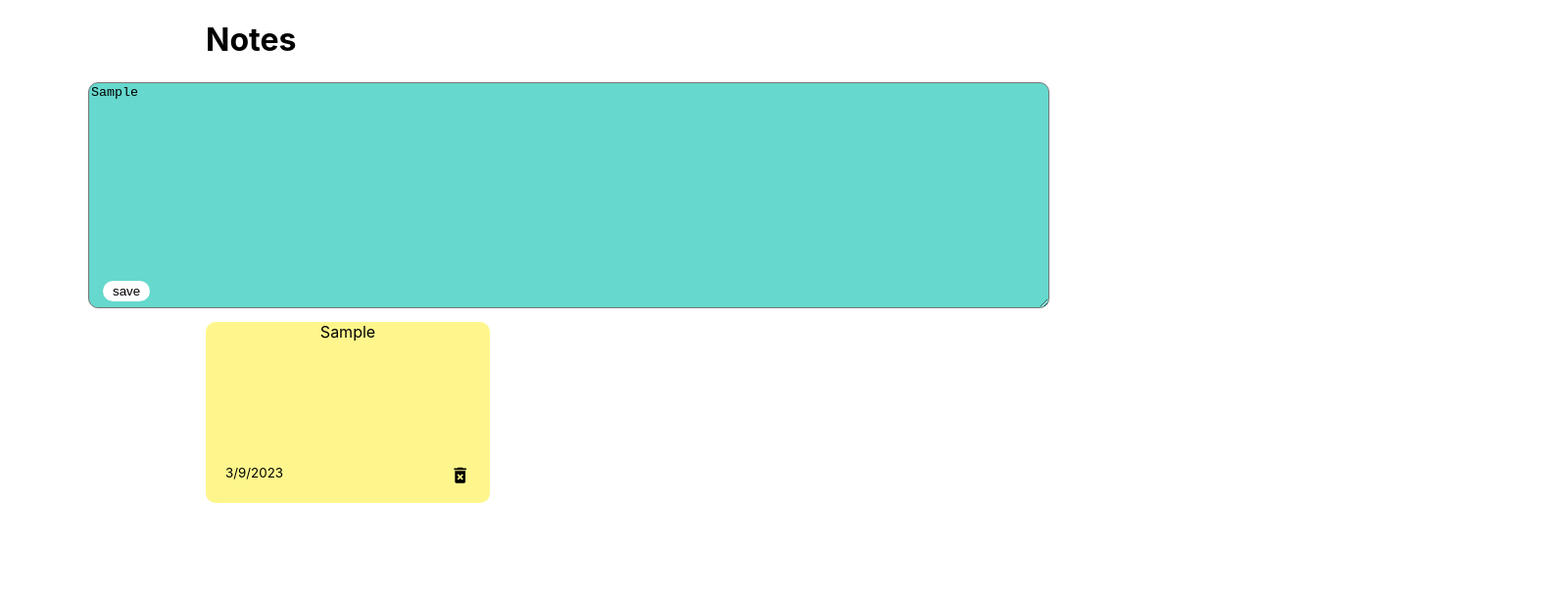
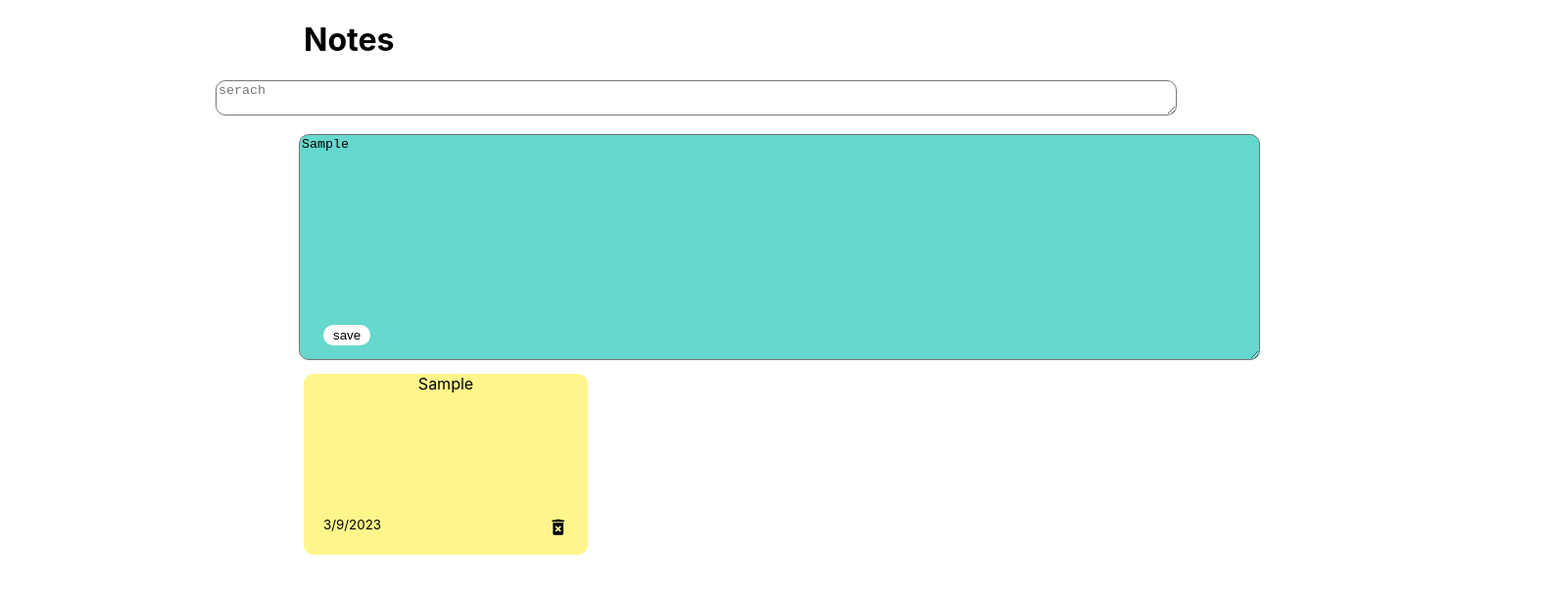
Before and after one commit to Saiteja-21/Notetaking, a React (Create React App) app in the folder myapp/: page / in a window 1280 px wide. Both pictures are taken after typing "Sample" into the empty fields and a click on the button "save". Shown: the top 606 px of the page at 98% size, 1586 px wide, since content can reach past the window. Built offline with nearby package versions, Linux system fonts and the light colour scheme.

Commit message:
addedlaststep

```diff
--- a/myapp/src/App.js
+++ b/myapp/src/App.js
@@ -3,27 +3,79 @@ import './App.css';
 import Header from './components/Header';
 import Addnote from './components/Addnote';
 import Notelist from './components/Notelist';
+import Search from './components/Search';
+import { useEffect, useState } from 'react';
+import {v4 as uuid} from "uuid";
 
 function App() {
+  const [text,settext]=useState('');
+  const [arr,setarr]=useState([]);
+  const [search,setsearch]=useState('');
+  const [delnote,setdelnote]=useState();
+
+
+  useEffect(()=>{
+
+  const og=localStorage.getItem('a');
+  const og2=JSON.parse(og);
+  if(og2!==null)
+  setarr(og2);
+  // console.log(og2);
+
+  },[]);
+  useEffect(()=>{
+    localStorage.setItem('a',JSON.stringify( arr));
+
+
+  },[arr]);
+
+  const usertext=(e)=>{
+     settext(e.target.value);
+  }
+  const onSave=()=>{
+    const obj={id:uuid(),
+                t:text}
+    settext('');
+    setarr([obj,...arr]);
+
+
+  }
+  const searchUserinput=(e)=>{
+    setsearch(e.target.value)
+
+  }
+  const deletenotes=(id)=>{
+    setdelnote(id);
+    console.log(delnote);
+
+   const arr2=arr.filter((ele)=>ele.id!=id)
+   setarr(arr2)
+
+
+
+  }
+
+
+
+  const originalarr=arr.filter((sample)=>sample.t.includes(search))
+  // useEffect(()=>setdelnote(""),[])
+
+
+
+
+
+
   return (
     <div className="App">
-      {/* <header className="App-header">
-        <img src={logo} className="App-logo" alt="logo" />
-        <p>
-          Edit <code>src/App.js</code> and save to reload.
-        </p>
-        <a
-          className="App-link"
-          href="https://reactjs.org"
-          target="_blank"
-          rel="noopener noreferrer"
-        >
-          Learn React
-        </a>
-      </header> */}
+
       <Header />
-       <Addnote/>
-      {/* <Notelist/> */}
+      <Search s={searchUserinput}/>
+      <Addnote change={usertext} save={onSave}/>
+
+      <Notelist data={originalarr} del={deletenotes} delnote={delnote} />
+
+
+
 
     </div>
   );
--- a/myapp/src/components/Addnote.css
+++ b/myapp/src/components/Addnote.css
@@ -1,8 +1,8 @@
 .tarea{
     border-radius: 10px;
-    margin-top: 2px;
+    margin-top: 15px;
    margin-right: 300px;
-    margin-left: 90px;
+    margin-left: 305px;
     background-color:rgb(102, 216, 205);
 
 
@@ -12,9 +12,9 @@
 button{
 
     position: absolute;
-    margin-top: 205px;
+    margin-top: 210px;
     float: right;
-    margin-left: 105px;
+    margin-left: 330px;
     background-color:white;
     border-radius: 50px;
     padding-left: 10px;
--- a/myapp/src/components/Addnote.js
+++ b/myapp/src/components/Addnote.js
@@ -4,40 +4,48 @@ import { useRef } from 'react';
 import { useState } from 'react';
 import Notelist from './Notelist';
 
-export default function Addnote() {
-  const [text,settext]=useState('');
-  const [comp,setcomp]=useState(false);
+export default function Addnote(props) {
+  // const [text,settext]=useState('');
+  // const [comp,setcomp]=useState(false);
   // localStorage.setItem('des',ref.current.value);
-  function serve(e){
-    settext(e.target.value)
+  // function serve(e){
+  //   settext(e.target.value)
 
 
-  }
+  // }
 
 
-  function handlesave(){
-    localStorage.setItem('h',(text));
-   // console.log(text);
-    settext('');
-    if(comp===false){
-      setcomp(!comp);
+  // function handlesave(){
+  //   localStorage.setItem('h',(text));
+  //  // console.log(text);
+  //   settext('');
+  //   if(comp===false){
+  //     setcomp(!comp);
 
-    }
+  //   }
 
-  }
-  console.log('addcompoenr')
+  // }
+  // console.log('addcompoenr')
+
+
 
 
   return (
     <div>
 
-    <button onClick={handlesave} >save</button>
+    {/* <button onClick={handlesave} >save</button> */}
 
-     <textarea onChange={serve} className='tarea' placeholder='Type to add a note' rows={15} cols={120}>
+    <button onClick={props.save}>save</button>
+     {/* <textarea onChange={serve} className='tarea' placeholder='Type to add a note' rows={15} cols={120}>
 
 
-     </textarea>
-     {comp && <Notelist/>}
+     </textarea> */}
+     <textarea onChange={props.change}  className='tarea' placeholder='Type to add a note' rows={15} cols={120}>
+
+
+    </textarea>
+
+
 
 
 
--- a/myapp/src/components/Header.css
+++ b/myapp/src/components/Header.css
@@ -1,4 +1,6 @@
 h1{
     float: left;
+    margin-left: 100px;
     padding-left: 210px;
+
 }
--- a/myapp/src/components/Note.js
+++ b/myapp/src/components/Note.js
@@ -6,6 +6,10 @@ import {MdDeleteForever} from "react-icons/md"
 function Note(props) {
   const date=new Date();
   const date2=date.toLocaleDateString();
+  function deletenote(){
+    props.del(props.id);
+  }
+
    // console.log(props.val);
   return (
     <div className='note'>
@@ -13,7 +17,7 @@ function Note(props) {
         <div className='bottom'>
           <small>{date2}</small>
           {/* <small><input type={'submit'}  value='delete'></input> </small> */}
-         <small><MdDeleteForever onClick={()=>props.del(props.id)} size='1.6em'/> </small>
+         <small><MdDeleteForever onClick={deletenote} size='1.6em'/> </small>
          {/* <DeleteIcon></DeleteIcon> */}
 
 
--- a/myapp/src/components/Notelist.css
+++ b/myapp/src/components/Notelist.css
@@ -1,7 +1,7 @@
 .notelist{
     display: grid;
     grid-template-columns: repeat(3 ,200px);
-    margin-left: 210px;
+    margin-left: 310px;
     margin-top: 10px;
     justify-content: space-between;
     width:800px;
--- a/myapp/src/components/Notelist.js
+++ b/myapp/src/components/Notelist.js
@@ -2,34 +2,66 @@ import React, { useState,useEffect } from 'react'
 import Note from './Note'
 import "./Notelist.css"
 import {v4 as uuid} from "uuid";
+import Search from './Search';
 
-function Notelist() {
-    const [arr,setarr]=useState([]);
+function Notelist(props) {
+    // const [arr,setarr]=useState([]);
 
-   function deleteid(id){
-    let f=arr.filter((item)=>item.id!==id);
-    setarr(f);
+
+
+  //  function deleteid(id){
+  //   let f=arr.filter((item)=>item.id!==id);
+  //   setarr(f);
+
     // localStorage.remove('h');
     // let v=localStorage.getItem('h');
     // console.log(v)
 
 
-   }
-   console.log('notelist');
+
+  //  function searchtext(tex){
+  //   let f=arr.filter((item)=>item.text.includes(tex));
+  //   setarr(f);
+
+  //   console.log('notelist');
+  //   // localStorage.remove('h');
+  //   // let v=localStorage.getItem('h');
+  //   // console.log(v)
 
 
-    const textdes=(localStorage.getItem('h'));
-    useEffect(()=>{
-      setarr([
-        {id:uuid(),
-        text:textdes},...arr]);
-    },[textdes]
-    );
+  //  }
+
+
+    // const textdes=(localStorage.getItem('h'));
+    // useEffect(()=>{
+    //   localStorage.setItem('list',JSON.stringify(arr))
+    //   const store=JSON.parse(localStorage.getItem('list'));
+    //   console.log(store)
+    //   setarr([
+    //     {id:uuid(),
+    //     text:textdes},...arr]);
+    // },[textdes]
+    // );
+    // useEffect(()=>{
+    //   const store=JSON.parse(localStorage.getItem('list'));
+    //   console.log(store)
+    //   setarr(store);
+    //  },[])
+    //  useEffect(()=>{
+    //   localStorage.setItem('list',JSON.stringify(arr))
+    //  },[arr]);
+
+
     // setarr(textdes);
+
+
 
   return (
     <div className='notelist'>
-        {arr.map((usertext)=><Note id={usertext.id} val={usertext.text} del={deleteid}/>)}
+
+
+        {props.data.map((usertext)=><Note id={usertext.id} val={usertext.t} del={props.del} delnote={props.delnote} />)}
+
         {/* <Note val={textdes}/> */}
 
 
@@ -38,4 +70,5 @@ function Notelist() {
   )
 }
 
+
 export default Notelist
--- /dev/null
+++ b/myapp/src/components/Search.css
@@ -0,0 +1,6 @@
+.search{
+    margin-top: 0px;
+    border-radius: 10px;
+    margin-right: 190px;
+    margin-left: 220px;
+}
--- /dev/null
+++ b/myapp/src/components/Search.js
@@ -0,0 +1,22 @@
+import React from 'react'
+import Notelist from './Notelist'
+import "./Search.css"
+
+function Search(props) {
+//    function usertext(e){
+//     localStorage.setItem('g',e.target.value);
+//     props.t;
+
+
+//    }
+
+  return (
+    <div>
+        <textarea  onChange={props.s} className='search' placeholder='serach' rows={2} cols={120}/>
+
+
+    </div>
+  )
+}
+
+export default Search
```
